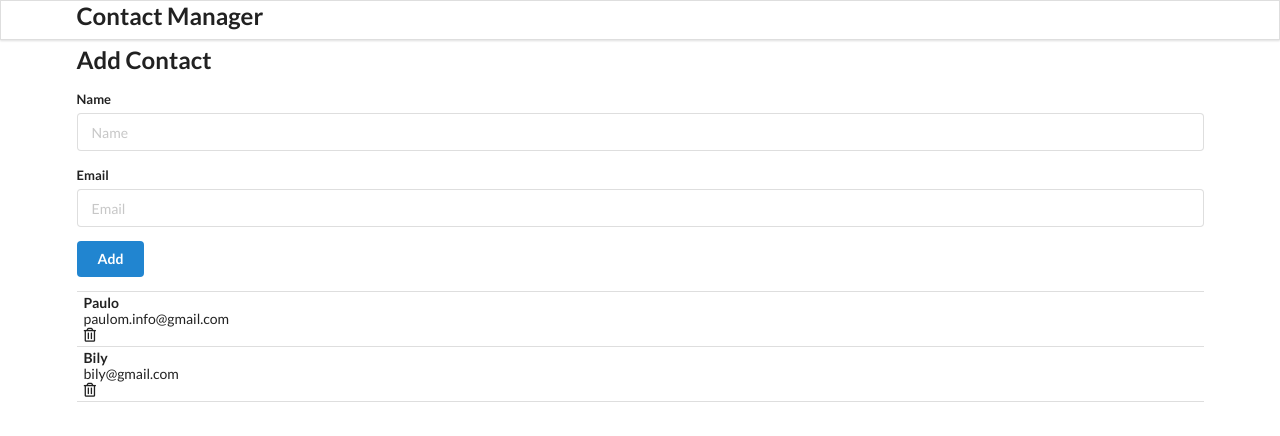
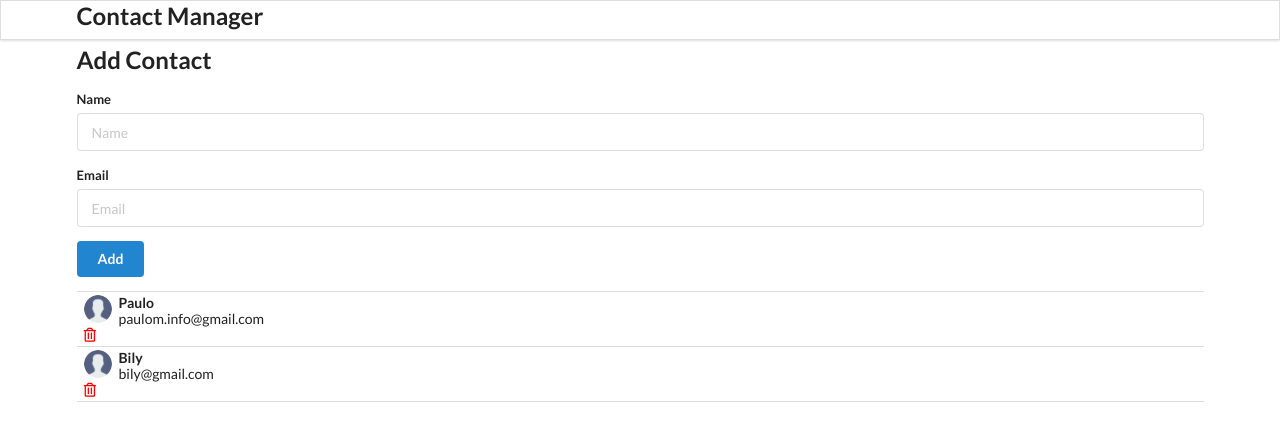
Before and after one commit to paulomoreno99/react_dipeshmalvia, a React (Create React App) app: page / in a window 1280 px wide. Shown: the top 436 px of the page. Built offline with nearby package versions, Linux system fonts and the light colour scheme.

Commit message:
before hooks_29:20

```diff
--- a/public/index.html
+++ b/public/index.html
@@ -13,8 +13,11 @@
     <!--
       manifest.json provides metadata used when your web app is installed on a
       user's mobile device or desktop. See https://developers.google.com/web/fundamentals/web-app-manifest/
+      <link rel="stylesheet" href="https://cdn.jsdelivr.net/npm/semantic-ui@2.4.2/dist/semantic.min.css">
     -->
-    <link rel="stylesheet" href="https://cdn.jsdelivr.net/npm/semantic-ui@2.4.2/dist/semantic.min.css">
+
+    <link rel="stylesheet" href="https://cdnjs.cloudflare.com/ajax/libs/semantic-ui/2.4.1/semantic.min.css" integrity="sha512-8bHTC73gkZ7rZ7vpqUQThUDhqcNFyYi2xgDgPDHc+GXVGHXq+xPjynxIopALmOPqzo9JZj0k6OqqewdGO3EsrQ==" crossorigin="anonymous" />
+    <!--
     <!--
       Notice the use of %PUBLIC_URL% in the tags above.
       It will be replaced with the URL of the `public` folder during the build.
--- a/src/components/ContactCard.js
+++ b/src/components/ContactCard.js
@@ -0,0 +1,22 @@
+import React from 'react'
+import user from '../images/user.png'
+
+const ContactCard = (props) => {
+    const { id, name, email } = props.contact;
+
+    return (
+        <div className="item">
+                <img className="ui avatar image" src={user} alt="user" />
+                <div className="content">
+                    <div className="header">{name}</div>
+                    <div>{email}</div>
+                </div>
+                <i className="trash alternate outline icon"
+                style={{color: "red", marginTop: "7px "}}
+                ></i>
+
+               </div>
+    )
+}
+
+export default ContactCard
--- a/src/components/ContactList.js
+++ b/src/components/ContactList.js
@@ -1,17 +1,15 @@
 import React from 'react'
+import ContactCard from './ContactCard'
+
+
 
 const ContactList = (props) => {
-    console.log(props)
+
 
     const renderContactList = props.contacts.map((contact) => {
         return (
-            <div className="item">
-                <div className="content">
-                    <div className="header">{contact.name}</div>
-                    <div>{contact.email}</div>
-                </div>
-                <i className="trash alternate outline icon"></i>
-            </div>
+           <ContactCard contact={contact}></ContactCard>
+
         )
     })
     return <div className="ui celled list">{renderContactList}</div>
@@ -19,3 +17,17 @@ const ContactList = (props) => {
 }
 
 export default ContactList
+
+
+
+
+/*<table>
+              <tr>
+                <th>Nome</th>
+                <th>Email</th>
+              </tr>
+              <tr>
+                <td>{contact.name}</td>
+                <td>{contact.email}</td>
+              </tr>
+            </table>*/
```
Also changed, not shown: src/components/style.css (added), src/images/user.png (added).
